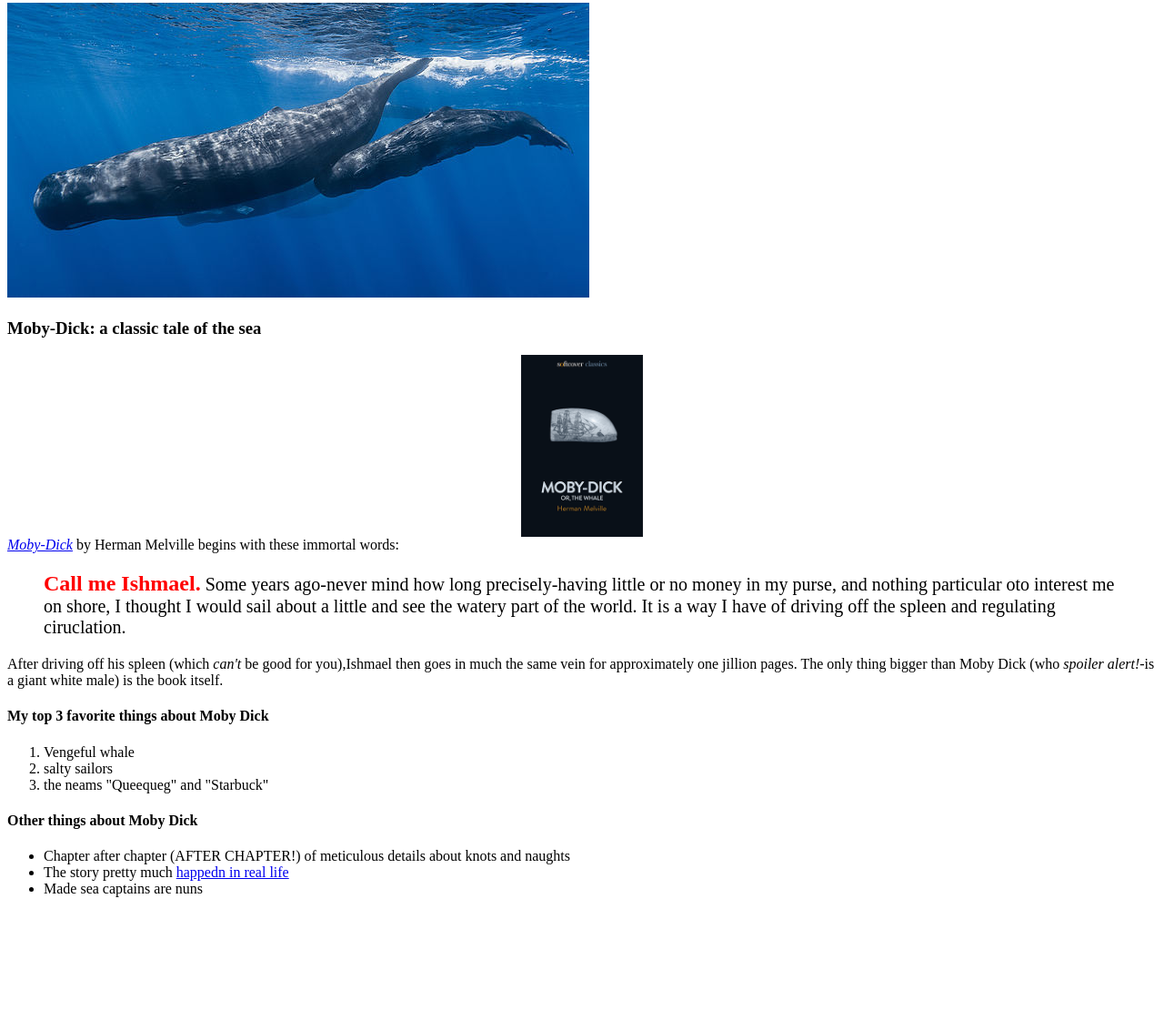
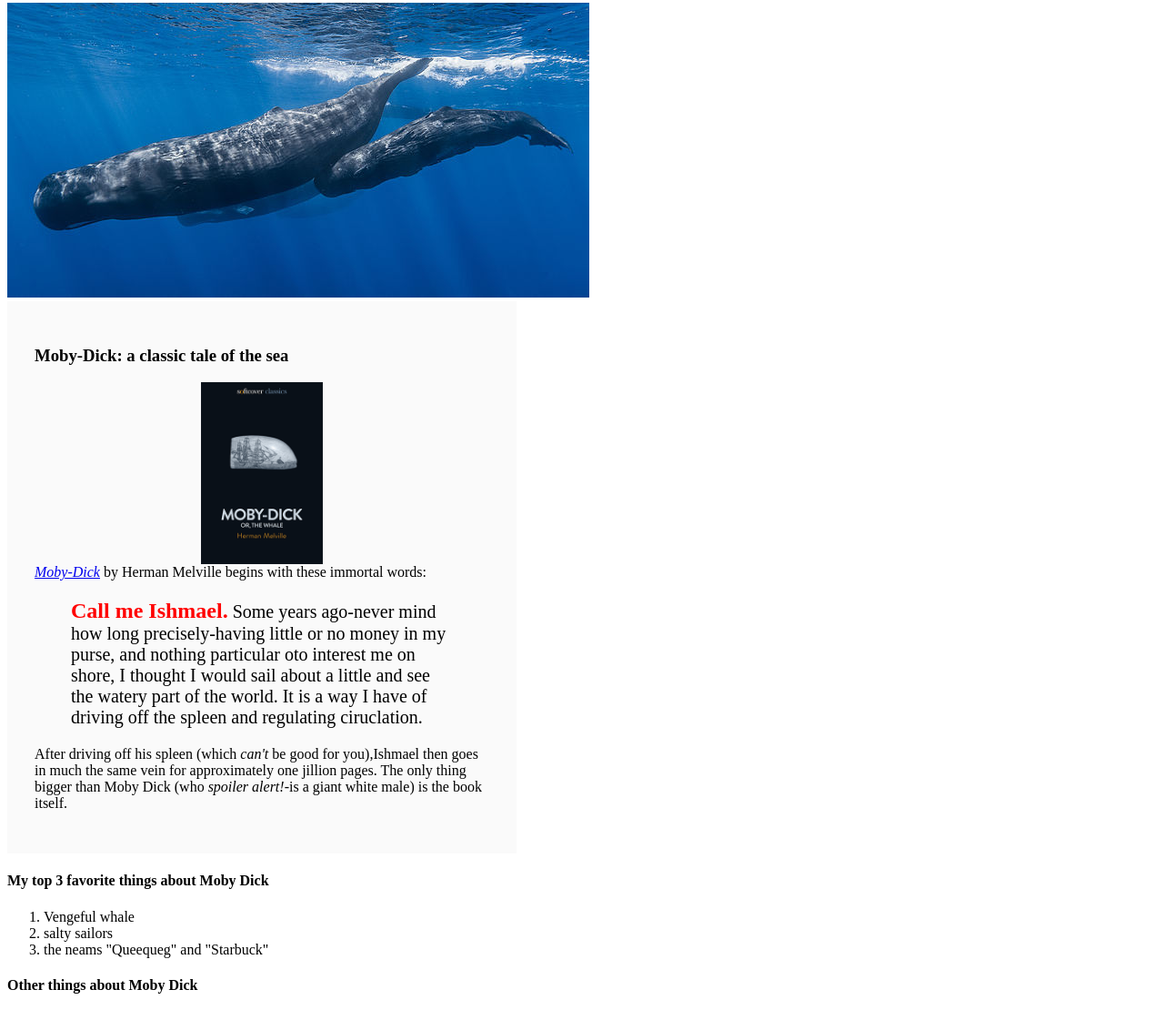
Before and after one commit to harry-th/sample_website, a plain HTML site: page moby_dick.html in a window 1280 px wide. Shown: the part 220-1330 px from the top of the page at 91% size. Before the commit the page ends 1222 px from the top, so only its background shows below. Drawn offline with Linux system fonts and the light colour scheme.

Commit message:
add styling

```diff
--- a/moby_dick.html
+++ b/moby_dick.html
@@ -21,7 +21,7 @@
       </p>
     </div>
     <a href="https://commons.wikimedia.org/wiki/File:Sperm_whale_pod.jpg"> <img src="images/sperm_whales.jpg" alt="sperm whale"></a>
-    <div>
+    <div style="width: 500px; margin 20px auto; padding: 30px; background-color: #fafafa;">
       <h3>Moby-Dick: a classic tale of the sea</h3>
       <a href="https://www.softcover.io/read/6070fb03/moby-dick" target="_blank">
         <img src="images/moby_dick.png" alt="moby dick" height="200px" style=" display: block; margin: 0 auto;/>
```
